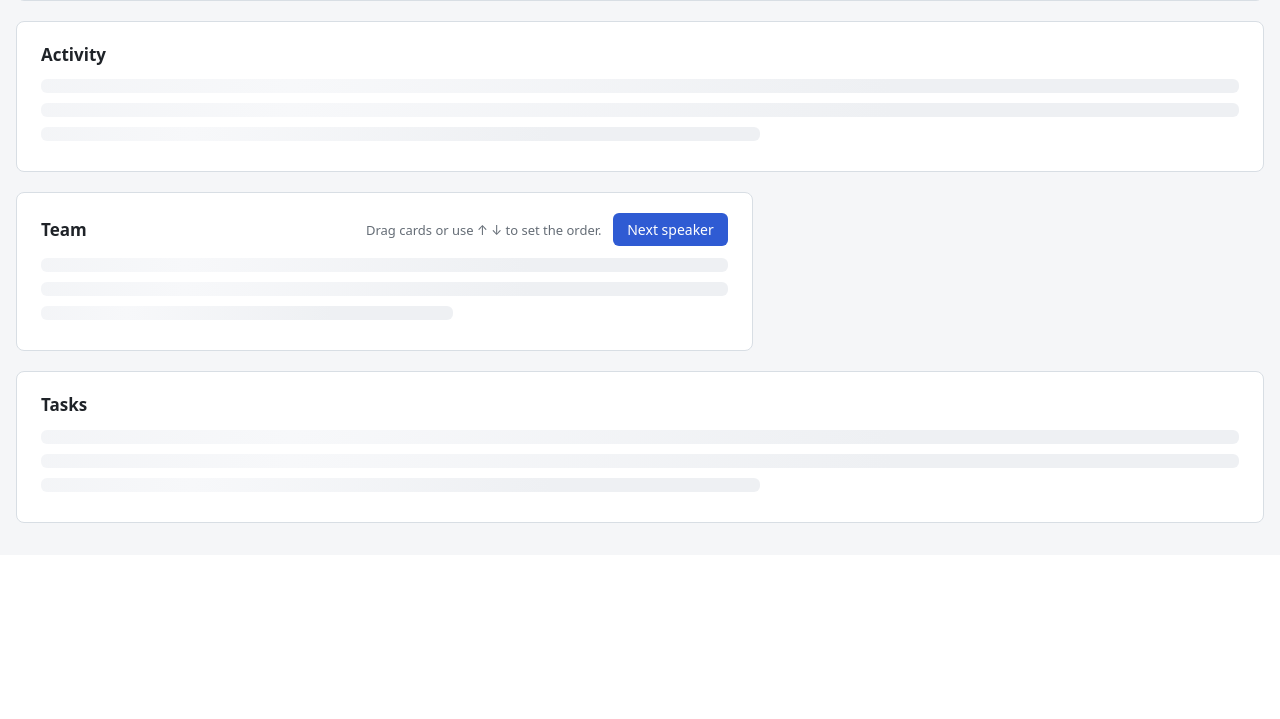
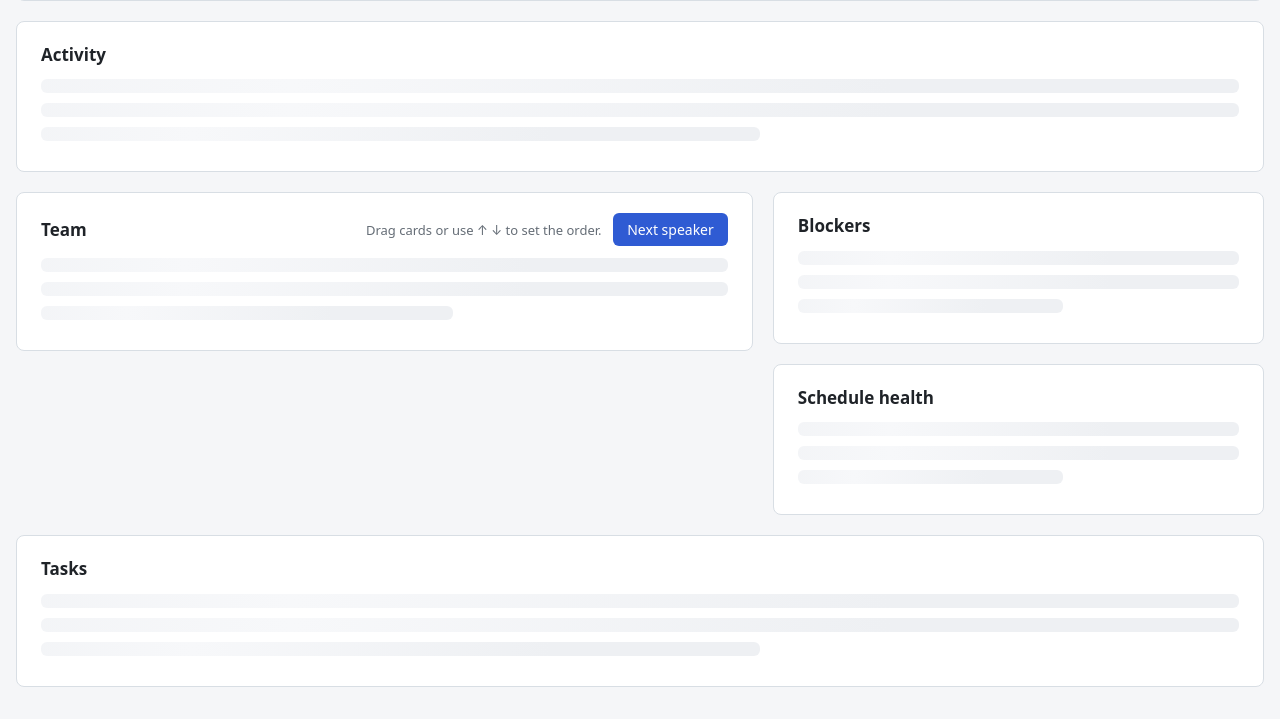
Before and after one commit to MrW3s/Orion, a Django app: page /projects/1/standup/ in a window 1280 px wide. Shown: the part 315-1034 px from the top of the page. Before the commit the page ends 838 px from the top, so only its background shows below. Run offline with Django 5.2, Linux system fonts and the light colour scheme; a user stored in the database is signed in; tables that the repository leaves empty hold one stand-in row (values such as "Sample post").

Commit message:
Standup page: schedule health and blockers panel
Schedule health lists the critical path with due dates (from the engine),
flags critical tasks that slipped in the window, shows downstream tasks
whose dates moved because of them, and says the Monte Carlo forecast isn't
available yet. Blockers lists every blocked task oldest first with its owner,
reason and working days blocked; over 2 working days is highlighted.

```diff
--- a/scheduler/tasks/static/tasks/standup.js
+++ b/scheduler/tasks/static/tasks/standup.js
@@ -241,12 +241,64 @@
     return fill(container, h("ol", { class: "people" }, cards));
   }
 
+  // ---- Schedule health (AC6) ------------------------------------------------
+  function renderHealth(container, health, ctx = {}) {
+    const h = maker(container.ownerDocument);
+    const move = (t) => `${fmt.day(t.from)} → ${fmt.day(t.to)} (${t.days > 0 ? "+" : ""}${t.days} day${Math.abs(t.days) === 1 ? "" : "s"})`;
+    const forecast = health.forecast || {};
+    const forecastBox = forecast.available
+      ? h("div", { class: "forecast" }, `On-time probability: ${Math.round(forecast.probability * 100)}%`)
+      : h("div", { class: "forecast muted small" }, h("strong", { text: "On-time forecast: not available. " }),
+          forecast.reason || "");
+    if (!health.critical_path || !health.critical_path.length) {
+      return fill(container, h("p", { class: "empty", text: "No tasks scheduled yet, so there's no critical path." }),
+                  forecastBox);
+    }
+    return fill(container,
+      h("p", {}, "Projected end: ", h("strong", { text: fmt.day(health.project_end) })),
+      h("h3", { text: "Critical path" }),
+      h("table", { class: "task-table critical-path" },
+        h("thead", {}, h("tr", {}, ["Task", "Due", "Status"].map((l) => h("th", { scope: "col", text: l })))),
+        h("tbody", {}, health.critical_path.map((t) => h("tr", { class: t.slipped ? "slipped" : null },
+          h("td", {}, t.title, t.slipped ? h("span", { class: "status status-critical flag", text: "Slipped" }) : null),
+          h("td", { text: fmt.day(t.due) }),
+          h("td", { text: STATUS_LABEL[t.status] || t.status }))))),
+      h("h3", { text: "Slipped in this window" }),
+      health.slipped.length
+        ? h("ul", { class: "slips" }, health.slipped.map((t) => h("li", {}, h("strong", { text: t.title }), ": ", move(t))))
+        : h("p", { class: "empty", text: "No critical-path task slipped in this window." }),
+      health.downstream_moved.length ? [
+        h("h3", { text: "Moved downstream" }),
+        h("ul", { class: "downstream" }, health.downstream_moved.map((t) => h("li", {},
+          h("strong", { text: t.title }), ": ", move(t),
+          h("span", { class: "small muted", text: ` because ${t.because_of.join(", ")} slipped` })))),
+      ] : null,
+      forecastBox);
+  }
+  const STATUS_LABEL = { todo: "Not started", in_progress: "In progress", complete: "Complete" };
+
+  // ---- Blockers (AC7) ---------------------------------------------------------
+  function renderBlockers(container, blockers, ctx = {}) {
+    const h = maker(container.ownerDocument);
+    if (!blockers || !blockers.length) return renderEmpty(container, "Nothing is blocked.");
+    return fill(container, h("ul", { class: "blockers" }, blockers.map((b) => h("li", {
+      class: "blocker" + (b.stale ? " stale" : ""), dataset: { taskId: String(b.id) } },
+      h("div", { class: "blocker-head" },
+        h("strong", { text: b.title }),
+        h("span", { class: "days", text: `${b.days_blocked} working day${b.days_blocked === 1 ? "" : "s"}` })),
+      h("div", { class: "small" }, `${b.owner || "Unassigned"} · since ${fmt.dateTime(b.since)}`),
+      b.reason ? h("div", { class: "small reason", text: b.reason }) : null,
+      b.stale ? h("div", { class: "small stale-note", text: "Blocked for more than 2 working days" }) : null))));
+  }
+
   // Section name -> renderer(container, data, ctx). The other sections add themselves below.
   const RENDERERS = {
     tiles: (el, data, ctx) => renderTiles(el, data, ctx),
     tasks: (el, data, ctx) => renderTaskList(el, data, ctx),
     timeline: (el, data, ctx) => renderTimeline(el, data, ctx),
     people: (el, data, ctx) => renderPeople(el, data, ctx),
+    schedule_health: (el, data, ctx) => renderHealth(el, data, ctx),
+    blockers: (el, data, ctx) => renderBlockers(el, data, ctx),
   };
 
   // ---- The page -----------------------------------------------------------
@@ -451,6 +503,6 @@
     return { ready, load, ctx, nextSpeaker, stop: () => timer && win.clearInterval(timer) };
   }
 
-  return { start, RENDERERS, renderTiles, renderTaskList, renderTimeline, renderPeople, renderEmpty, renderError,
+  return { start, RENDERERS, renderTiles, renderTaskList, renderTimeline, renderPeople, renderHealth, renderBlockers, renderEmpty, renderError,
            renderSkeleton, maker, fill, fmt };
 });
--- a/scheduler/tasks/templates/tasks/_standup_styles.html
+++ b/scheduler/tasks/templates/tasks/_standup_styles.html
@@ -79,6 +79,20 @@
   .sec h2 .hint { margin-right: 8px; }
   @media (max-width: 1024px) { .sec h2 .hint { display: none; } }
 
+  /* Schedule health and blockers */
+  .sec h3 { font-size: 14px; margin: 14px 0 6px; color: var(--muted); }
+  .critical-path tr.slipped td { background: var(--err-bg); }
+  .slips, .downstream { margin: 0; padding-left: 18px; }
+  .forecast { margin-top: 14px; padding-top: 10px; border-top: 1px solid var(--border); }
+  .blockers { list-style: none; padding: 0; margin: 0; }
+  .blocker { padding: 8px 10px; border-left: 4px solid var(--border); margin-bottom: 8px; background: var(--bg);
+             border-radius: 0 6px 6px 0; }
+  .blocker.stale { border-left-color: var(--err-text); background: var(--err-bg); }
+  .blocker-head { display: flex; gap: 8px; align-items: baseline; }
+  .blocker-head .days { margin-left: auto; font-size: 13px; white-space: nowrap; }
+  .blocker .reason { color: #9a3412; }
+  .stale-note { color: var(--err-text); font-weight: 600; }
+
   /* Loading, empty and error states */
   .skeleton { background: linear-gradient(90deg, #eef0f3 25%, #f7f8fa 50%, #eef0f3 75%);
               background-size: 200% 100%; animation: shimmer 1.2s infinite; border-radius: 6px; }
--- a/scheduler/tasks/templates/tasks/standup.html
+++ b/scheduler/tasks/templates/tasks/standup.html
@@ -68,7 +68,16 @@
         <div class="sec-body">{% include "tasks/_standup_skeleton.html" %}</div>
       </section>
     </div>
-    <div id="standup-side"></div>
+    <div>
+      <section class="card sec" data-section="blockers" aria-labelledby="h-blockers">
+        <h2 id="h-blockers">Blockers</h2>
+        <div class="sec-body">{% include "tasks/_standup_skeleton.html" %}</div>
+      </section>
+      <section class="card sec" data-section="schedule_health" aria-labelledby="h-health">
+        <h2 id="h-health">Schedule health</h2>
+        <div class="sec-body">{% include "tasks/_standup_skeleton.html" %}</div>
+      </section>
+    </div>
   </div>
 
   <section class="card sec" data-section="tasks" aria-labelledby="h-tasks">
```
